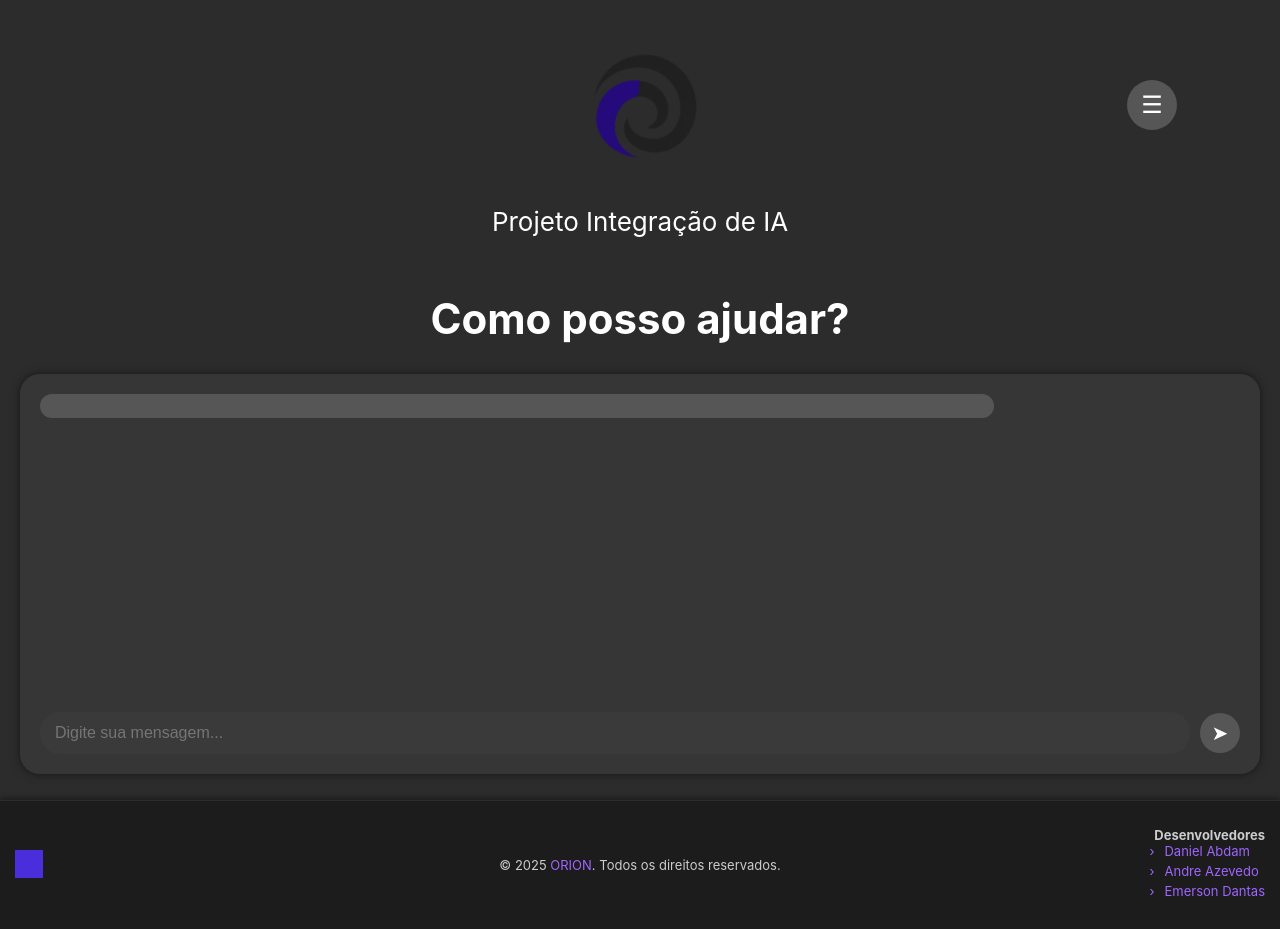
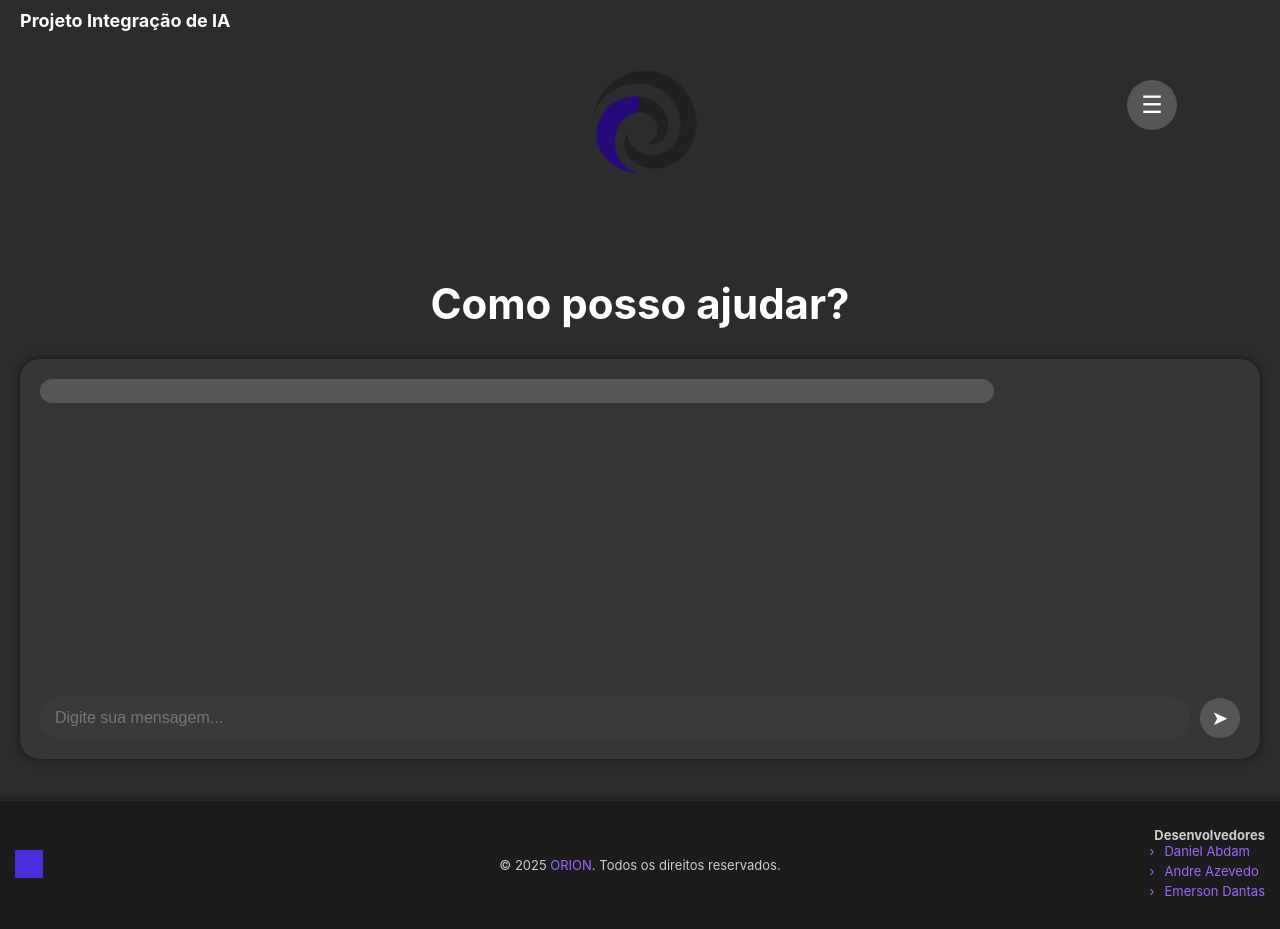
Before and after one commit to danielabdam/chatgpt-clone, a React (Create React App) app in the folder web/: page / in a window 1280 px wide. Built offline with nearby package versions, Linux system fonts and the light colour scheme; grey boxes are pictures that could not be loaded.

Commit message:
Ajuste do Page-title

```diff
--- a/web/src/styles/App.css
+++ b/web/src/styles/App.css
@@ -64,6 +64,16 @@
 .chat-wrapper h2 {
   margin-top: 0;
   margin-bottom: 10px; /* ajusta o espaçamento do título "Como posso ajudar?" */
+}
+
+/* Título da página */
+.page-title {
+  position: absolute; /* Fixa a posição do texto */
+  top: 10px; /* Distância do topo */
+  left: 20px; /* Distância da borda esquerda */
+  font-size: 18px; /* Ajuste o tamanho da fonte, se necessário */
+  color: white; /* Cor do texto */
+  font-weight: bold; /* Deixa o texto em negrito */
 }
 
 
```
